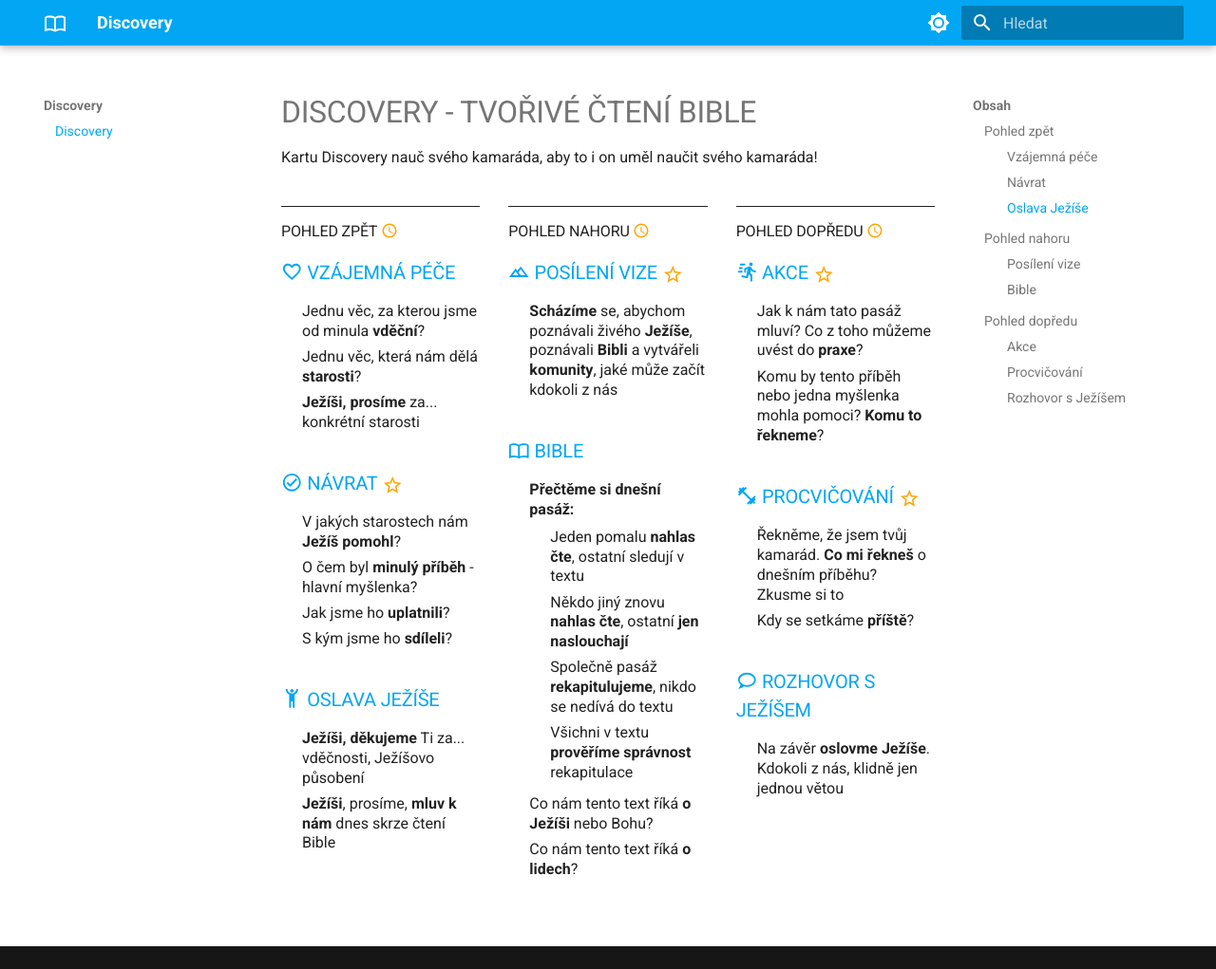
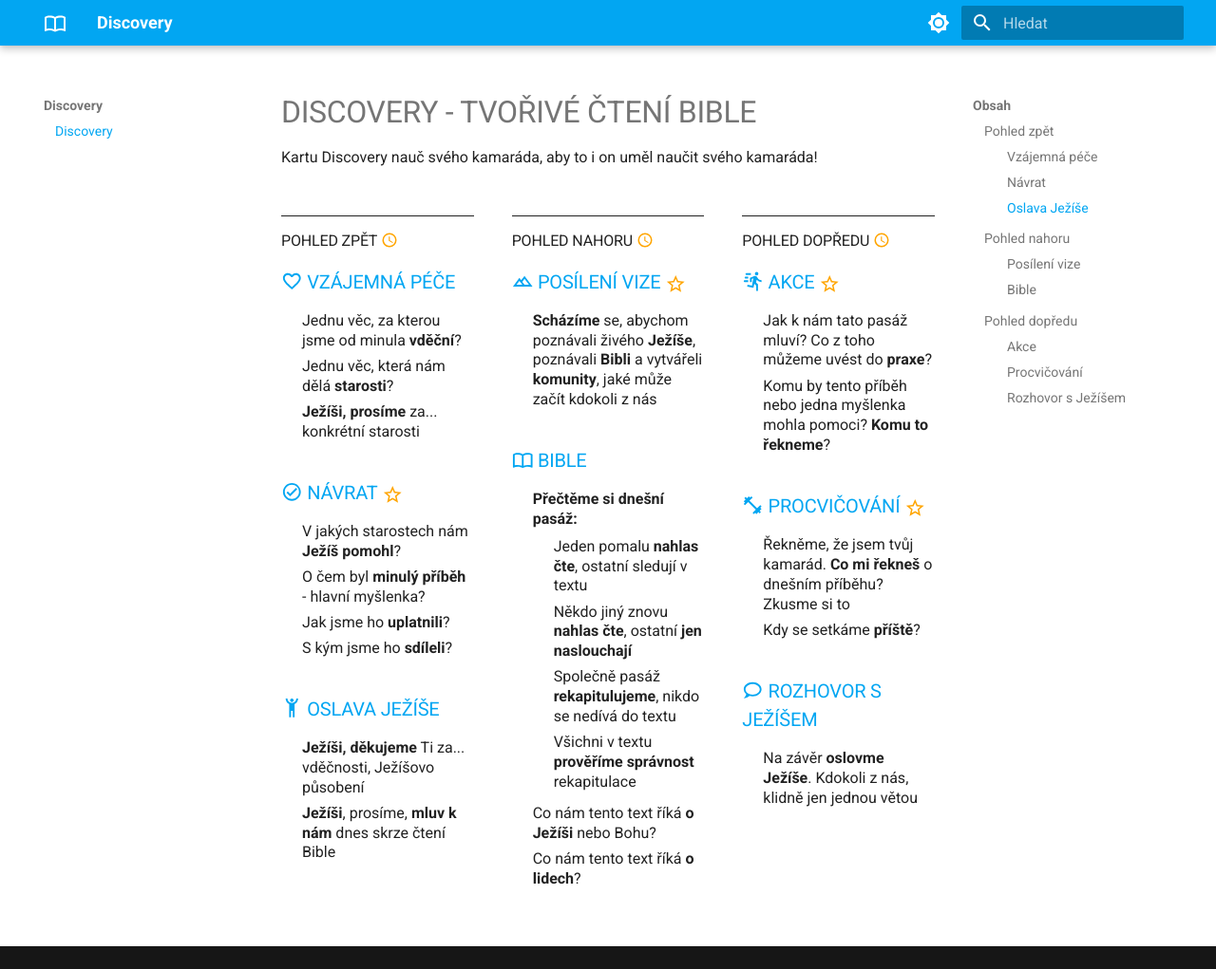
Before and after one commit to dvopalecky/discovery, an MkDocs documentation site: the page built from docs/index.md, in a window 1280 px wide and 1021 px high. Shown: the whole window at 95% size. Built offline with MkDocs 1.6.1 and Material for MkDocs 9.7.7, drawn with Linux system fonts in a browser that asks for light colours.

Commit message:
improve swiper

```diff
--- a/docs/index.md
+++ b/docs/index.md
@@ -2,6 +2,7 @@
 Kartu Discovery nauč svého kamaráda, aby to i on uměl naučit svého kamaráda!
 
 <div class="swiper" markdown>
+<div class="swiper-pagination"></div>
 <div class="column-wrapper swiper-wrapper" markdown>
 <div class="column swiper-slide" markdown>
 
--- a/docs/js/swipe-tabs.js
+++ b/docs/js/swipe-tabs.js
@@ -1,9 +1,16 @@
+const thirdsLabels = [
+    "Pohled zpět",
+    "Pohled nahoru",
+    "Pohled dopředu"
+]
+
+
 const swiper = new Swiper('.swiper', {
     // Optional parameters
     direction: 'horizontal',
     loop: true,
 
-    // // Navigation arrows
+    // Navigation arrows
     // navigation: {
     //   nextEl: '.swiper-button-next',
     //   prevEl: '.swiper-button-prev',
@@ -13,4 +20,24 @@
     // scrollbar: {
     //   el: '.swiper-scrollbar',
     // },
+
+      // If we need pagination
+    // pagination: {
+    //     el: '.swiper-pagination',
+    // },
+
+    pagination: {
+        el: ".swiper-pagination",
+        clickable: true,
+        renderBullet: function (index, className) {
+          return '<span class="' + className + '">' + (index + 1) + "</span>";
+        },
+      },
+
+    breakpoints: {
+        768: {
+            slidesPerView: 3,
+            spaceBetween: 40
+        }
+    }
   });
--- a/docs/style.css
+++ b/docs/style.css
@@ -45,7 +45,33 @@
 }
 
 
-@media screen and (orientation: landscape), screen and (min-width: 769px) {
+.swiper-pagination-bullet {
+  width: 20px;
+  height: 20px;
+  text-align: center;
+  line-height: 20px;
+  font-size: 12px;
+  color: #000;
+  opacity: 1;
+  background: rgb(201, 201, 201);
+}
+
+.swiper-pagination-bullet-active {
+  color: #fff;
+  background: var(--md-primary-fg-color);
+}
+
+.swiper-pagination {
+  /* bottom: auto; */
+  top: 2px !important;
+  height: 20px;
+}
+
+.swiper-wrapper {
+  margin-top: 10px;
+}
+
+/* @media screen and (orientation: landscape), screen and (min-width: 769px) {
   .column-wrapper {
     display: flex;
     justify-content: space-between;
@@ -55,7 +81,7 @@
     flex-basis: calc(33.33% - 20px);
     margin-bottom: 40px;
   }
-}
+} */
 
 /* .swiper {
   width: 600px;
```
